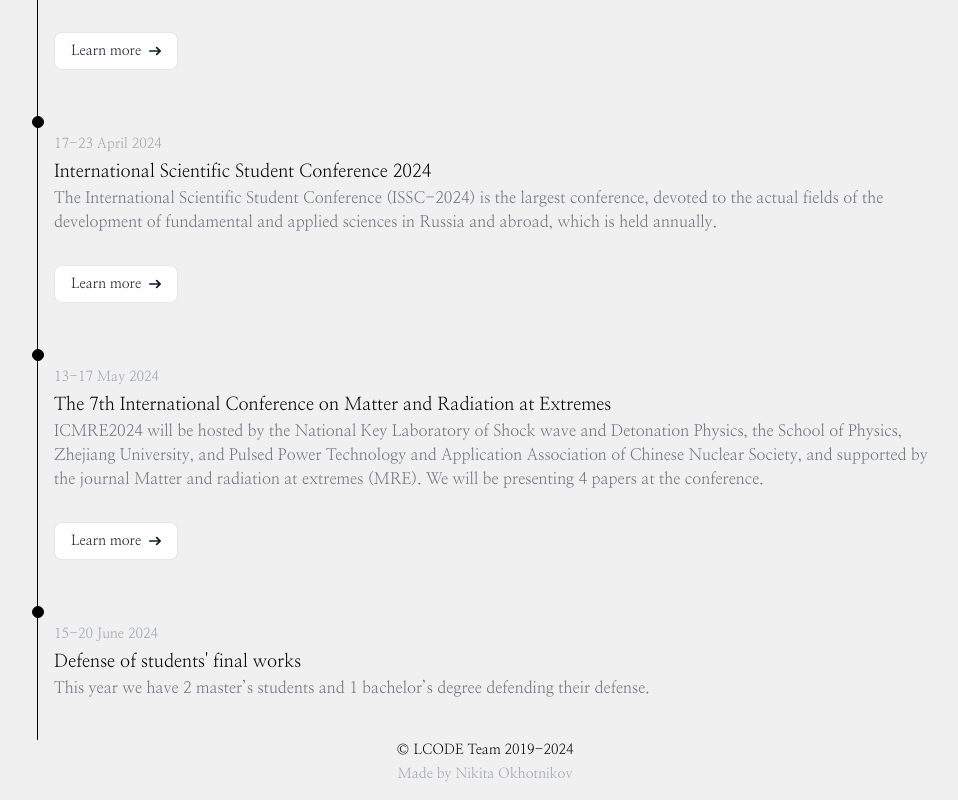
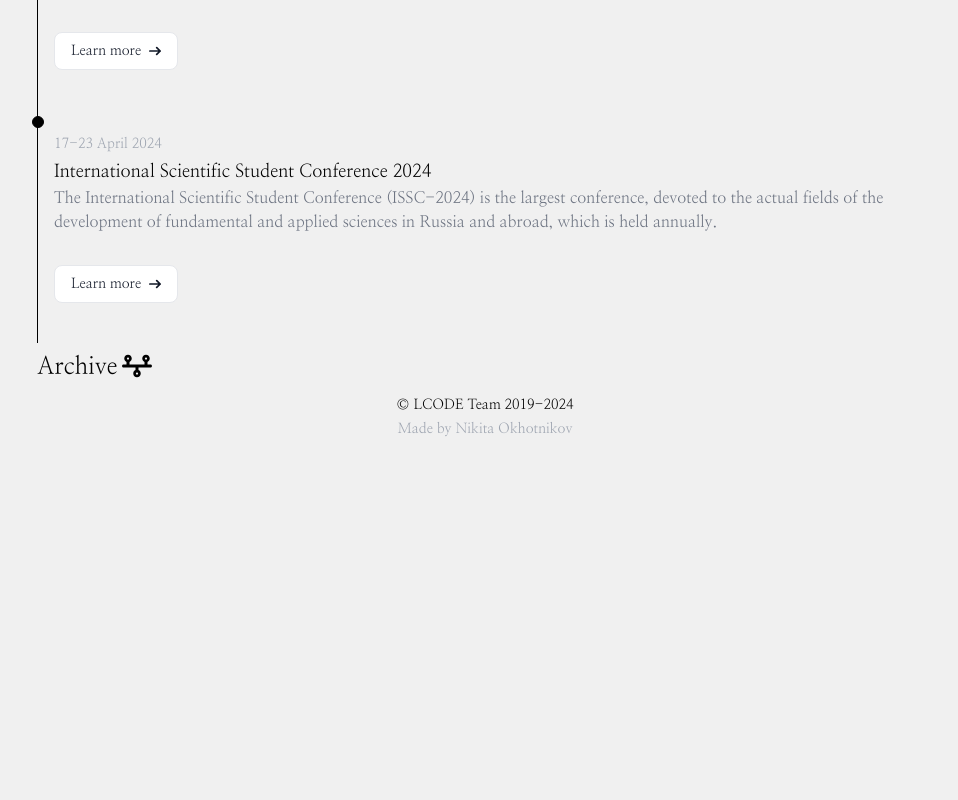
Before and after one commit to nikiquark/lcode_site, a Next.js app: page /students in a window 1280 px wide. Shown: the part 520-1320 px from the top of the page, without its empty margins (155-1113 px from the left). After the commit the page ends 975 px from the top, so only its background shows below. Built offline with nearby package versions, Linux system fonts and the light colour scheme.

Commit message:
feat: timeline

```diff
--- a/src/app/(en)/students/page.tsx
+++ b/src/app/(en)/students/page.tsx
@@ -1,7 +1,8 @@
-import Timeline_en from '@/components/Timeline/Timeline_en'
-import times from '@/components/Timeline/times_en'
-import { Metadata } from 'next/types'
-
+import Timeline_en from '@/components/Timeline/Timeline_en';
+import times from '@/components/Timeline/times_en';
+import Link from 'next/link';
+import { Metadata } from 'next/types';
+import { FaTimeline } from "react-icons/fa6";
 
 export const metadata: Metadata = {
   title: 'LCODE — code for simulations of plasma wakefield acceleration',
@@ -15,7 +16,8 @@ export default function Students() {
   return (
     <main className="flex-1 flex flex-col items-center mt-20 text-5xl">
       <h2 className='text-3xl py-3'>Our timeline</h2>
-      <Timeline_en times={times}/>
+      <Timeline_en times={times} max={3}/>
+      <Link className='flex mx-4 lg:mx-48 mb-3 mt-2 text-2xl self-start underline-offset-8 hover:underline' href={'/timeline'}>Archive <FaTimeline className='ml-1' size={30}/></Link>
     </main>
   )
 }
--- /dev/null
+++ b/src/app/(en)/timeline/page.tsx
@@ -0,0 +1,21 @@
+import Timeline_en from '@/components/Timeline/Timeline_en'
+import times from '@/components/Timeline/times_en'
+import { Metadata } from 'next/types'
+
+
+export const metadata: Metadata = {
+  title: 'LCODE — code for simulations of plasma wakefield acceleration',
+  description: '',
+  alternates: {
+    canonical: '/students',
+  },
+}
+
+export default function Students() {
+  return (
+    <main className="flex-1 flex flex-col items-center mt-20 text-5xl">
+      <h2 className='text-3xl py-3'>Our timeline</h2>
+      <Timeline_en times={times}/>
+    </main>
+  )
+}
--- a/src/components/Timeline/Timeline_en.tsx
+++ b/src/components/Timeline/Timeline_en.tsx
@@ -1,9 +1,9 @@
 import type { Timeline_item } from './types'
 
-export default function Timeline_en({times}: {times: Timeline_item[]}) {
+export default function Timeline_en({times, max}: {times: Timeline_item[], max?: number}) {
     return (
         <ol className="mx-4 lg:mx-48 relative border-s border-[color:rgb(var(--foreground-rgb))]">
-            {times.map(({ time, title, desc, href }, idx) => (
+            {times.slice(0, max || times.length).map(({ time, title, desc, href }, idx) => (
                 <li key={idx} className="mb-10 ms-4">
                 <div className="absolute w-3 h-3 bg-[color:rgb(var(--foreground-rgb))] rounded-full mt-1.5 -start-1.5 border border-[color:rgb(var(--foreground-rgb))]"></div>
                 <time className="mb-1 text-sm font-normal leading-none text-gray-400 dark:text-gray-500">{time}</time>
--- a/src/components/Timeline/times_en.ts
+++ b/src/components/Timeline/times_en.ts
@@ -28,7 +28,7 @@ const times: Timeline_item[] = [{
 {
     time: "15-20 June 2024",
     title: "Defense of students' final works",
-    desc: "This year we have 2 master’s students and 1 bachelor’s degree defending their defense.",
+    desc: "This year we have 2 master’s students degree defending their defense.",
 }]
 
 export default times;
--- a/src/components/Timeline/times_ru.ts
+++ b/src/components/Timeline/times_ru.ts
@@ -28,7 +28,7 @@ const times: Timeline_item[] = [{
 {
     time: "15-20 June 2024",
     title: "Защита выпускных работ студентов",
-    desc: "В этом году у нас защищаются 2 магистранта и 1 бакалавр.",
+    desc: "В этом году у нас защищаются 2 магистранта.",
 }]
 
 export default times;
```
